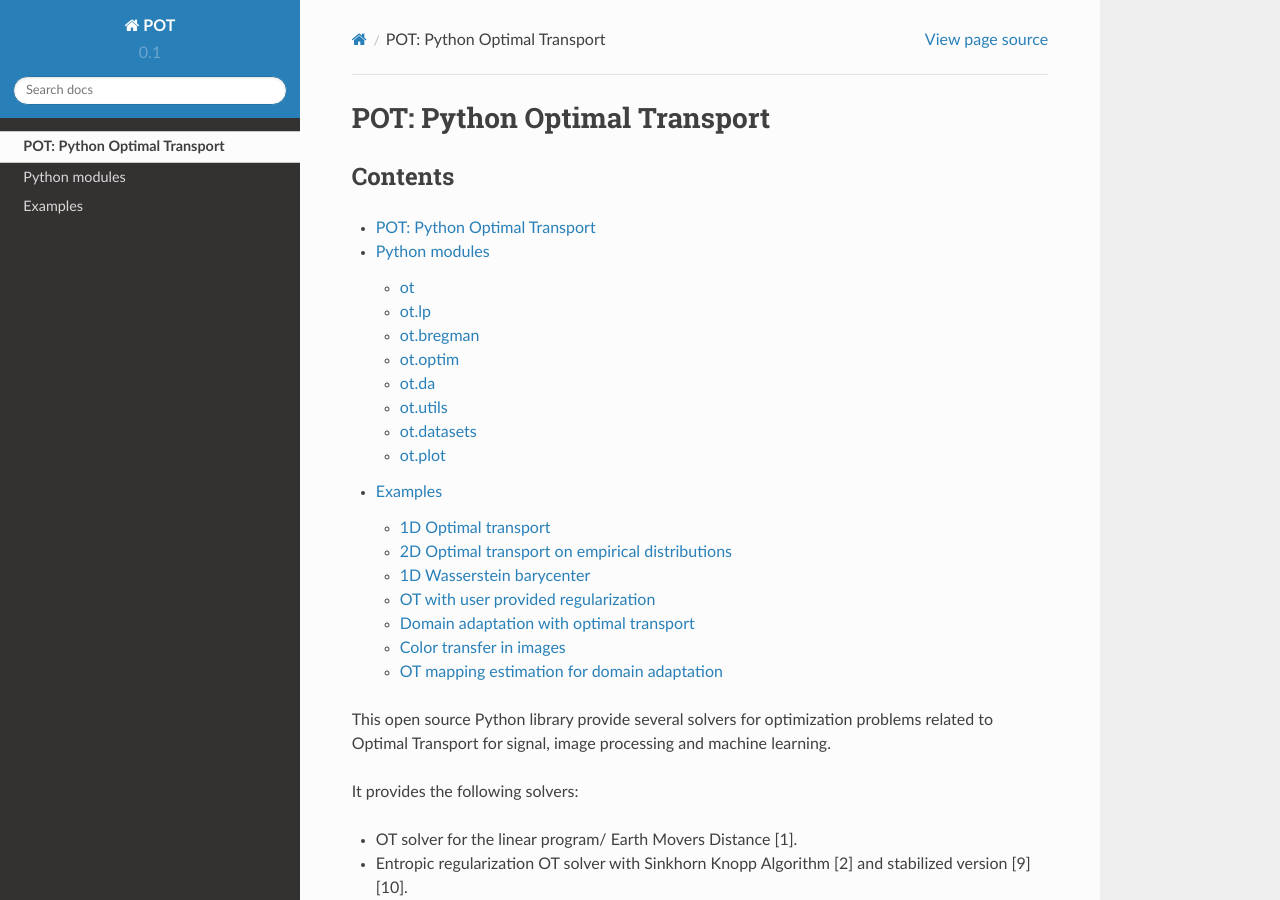
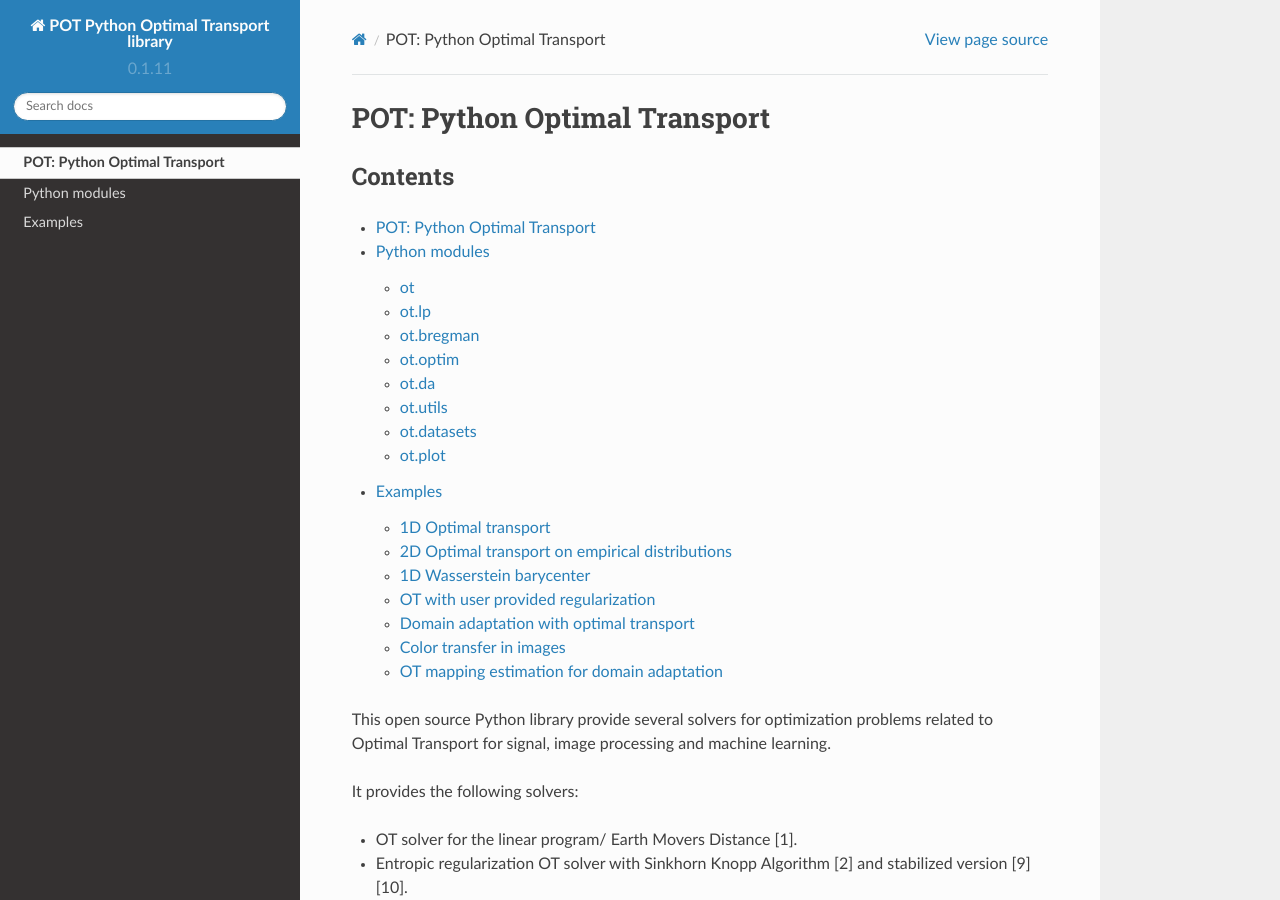
Before and after one commit to PythonOT/POT, a Sphinx documentation site: the page built from docs/source/index.rst, in a window 1280 px wide and 900 px high. Built offline with Sphinx 7.4.7 and the Read the Docs theme 2.0.0, drawn with Linux system fonts in a browser that asks for light colours.

Commit message:
update doc

```diff
--- a/docs/source/conf.py
+++ b/docs/source/conf.py
@@ -71,7 +71,7 @@ source_suffix = '.rst'
 master_doc = 'index'
 
 # General information about the project.
-project = u'POT'
+project = u'POT Python Optimal Transport library'
 copyright = u'2016, Rémi Flamary, Nicolas Courty'
 author = u'Rémi Flamary, Nicolas Courty'
 
@@ -79,10 +79,14 @@ author = u'Rémi Flamary, Nicolas Courty'
 # |version| and |release|, also used in various other places throughout the
 # built documents.
 #
+
+__version__ = re.search(
+    r'__version__\s*=\s*[\'"]([^\'"]*)[\'"]',  # It excludes inline comment too
+    open('ot/__init__.py').read()).group(1)
 # The short X.Y version.
-version = u'0.1'
+version = __version__
 # The full version, including alpha/beta/rc tags.
-release = u'0.1'
+release = __version__
 
 # The language for content autogenerated by Sphinx. Refer to documentation
 # for a list of supported languages.
@@ -247,7 +251,7 @@ latex_elements = {
 # (source start file, target name, title,
 #  author, documentclass [howto, manual, or own class]).
 latex_documents = [
-    (master_doc, 'POT.tex', u'POT Documentation',
+    (master_doc, 'POT.tex', u'POT Python Optimal Transport library',
      u'Rémi Flamary, Nicolas Courty', 'manual'),
 ]
 
@@ -277,7 +281,7 @@ latex_documents = [
 # One entry per manual page. List of tuples
 # (source start file, name, description, authors, manual section).
 man_pages = [
-    (master_doc, 'pot', u'POT Documentation',
+    (master_doc, 'pot', u'POT Python Optimal Transport library Documentation',
      [author], 1)
 ]
 
@@ -291,7 +295,7 @@ man_pages = [
 # (source start file, target name, title, author,
 #  dir menu entry, description, category)
 texinfo_documents = [
-    (master_doc, 'POT', u'POT Documentation',
+    (master_doc, 'POT', u'POT Python Optimal Transport library Documentation',
      author, 'POT', 'One line description of project.',
      'Miscellaneous'),
 ]
```
